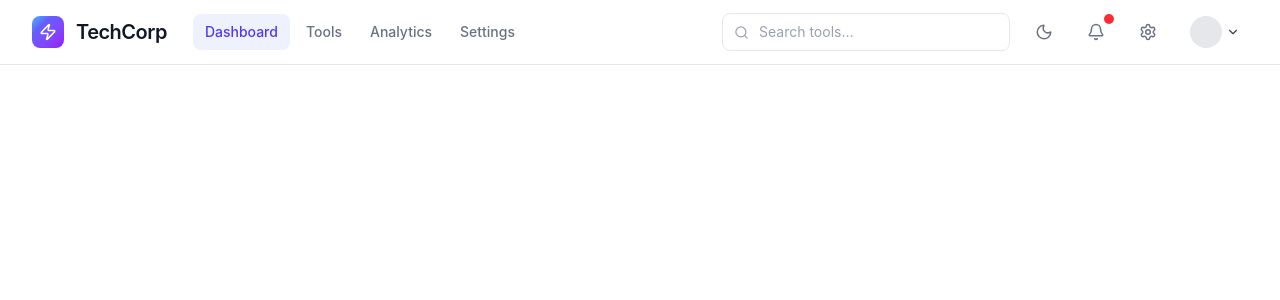
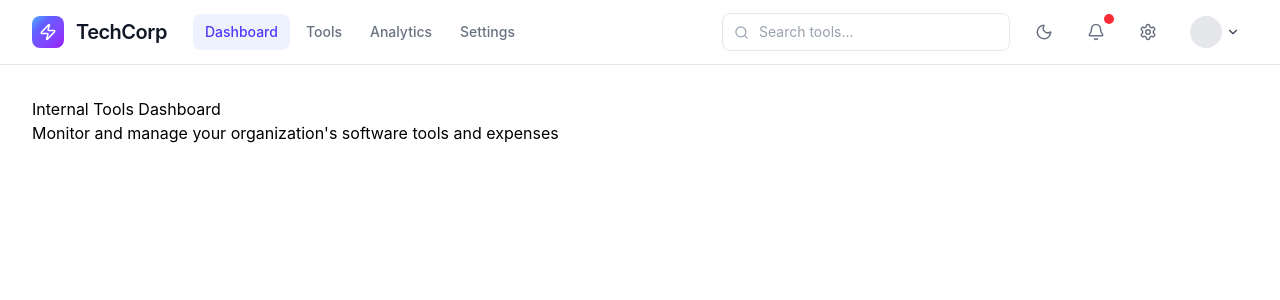
Before and after one commit to peter-francois/internal-tools-management-dashboard, a React (Vite) app: page / in a window 1280 px wide. Shown: the top 300 px of the page. Built offline with nearby package versions, Linux system fonts and the light colour scheme.

Commit message:
feat: create dashboard page

```diff
--- a/src/App.tsx
+++ b/src/App.tsx
@@ -1,12 +1,18 @@
-import { Routes } from "react-router-dom";
+import { Route, Routes } from "react-router-dom";
 import Header from "./components/header/Header";
+import Dashboard from "./pages/Dashboard";
+import { NAV_ITEMS } from "./types/contants/navigation";
 
 export default function App() {
   return (
     <>
       <Header />
-      <main>
-        <Routes>        </Routes>
+      <main
+        className="max-w-7xl mx-auto px-8 py-8"
+      >
+        <Routes>
+          <Route path={NAV_ITEMS.dashboard.path} element={<Dashboard />}></Route>{" "}
+        </Routes>
       </main>
     </>
   );
--- a/src/main.tsx
+++ b/src/main.tsx
@@ -1,13 +1,13 @@
 import { StrictMode } from "react";
 import { createRoot } from "react-dom/client";
 import "./styles/index.css";
-import Header from "./components/header/Header";
 import { BrowserRouter } from "react-router-dom";
+import App from "./App";
 
 createRoot(document.getElementById("root")!).render(
   <StrictMode>
     <BrowserRouter>
-      <Header />
+      <App />
     </BrowserRouter>
   </StrictMode>,
 );
--- /dev/null
+++ b/src/pages/Dashboard.tsx
@@ -0,0 +1,10 @@
+const Dashboard = () => {
+  return (
+    <>
+      <h1>Internal Tools Dashboard</h1>
+      <p>Monitor and manage your organization's software tools and expenses</p>
+    </>
+  );
+};
+
+export default Dashboard;
```
